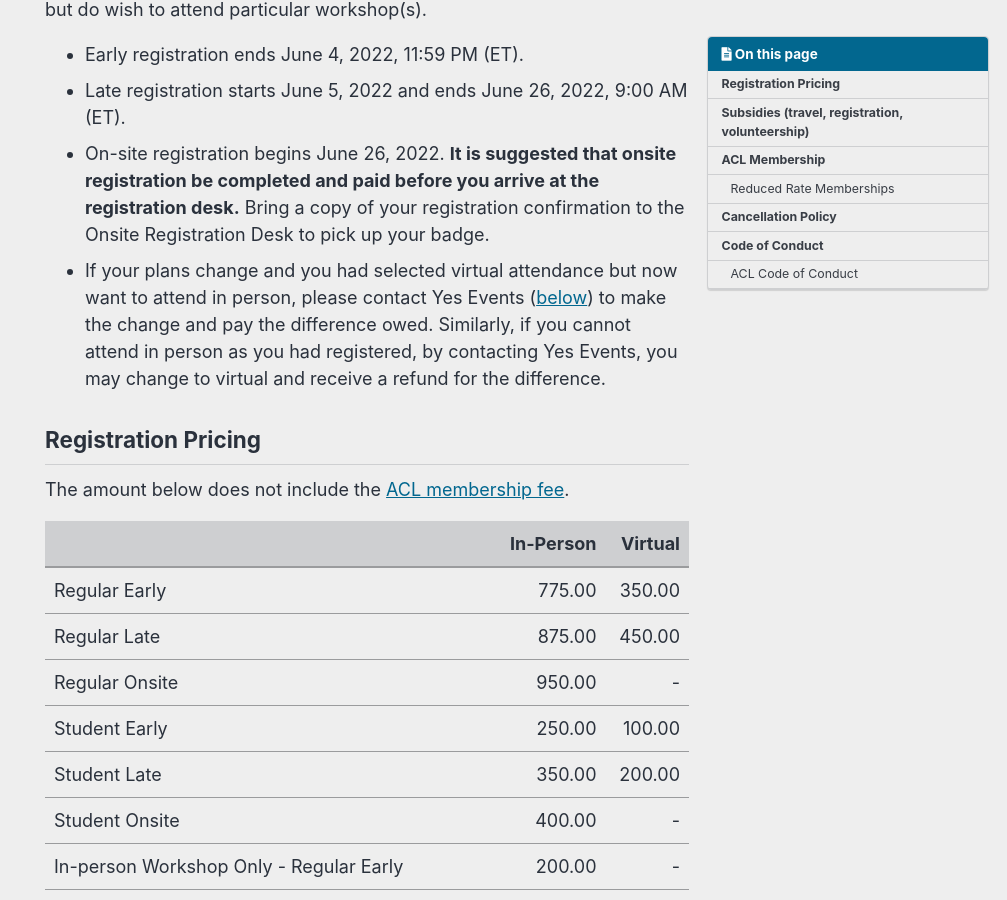
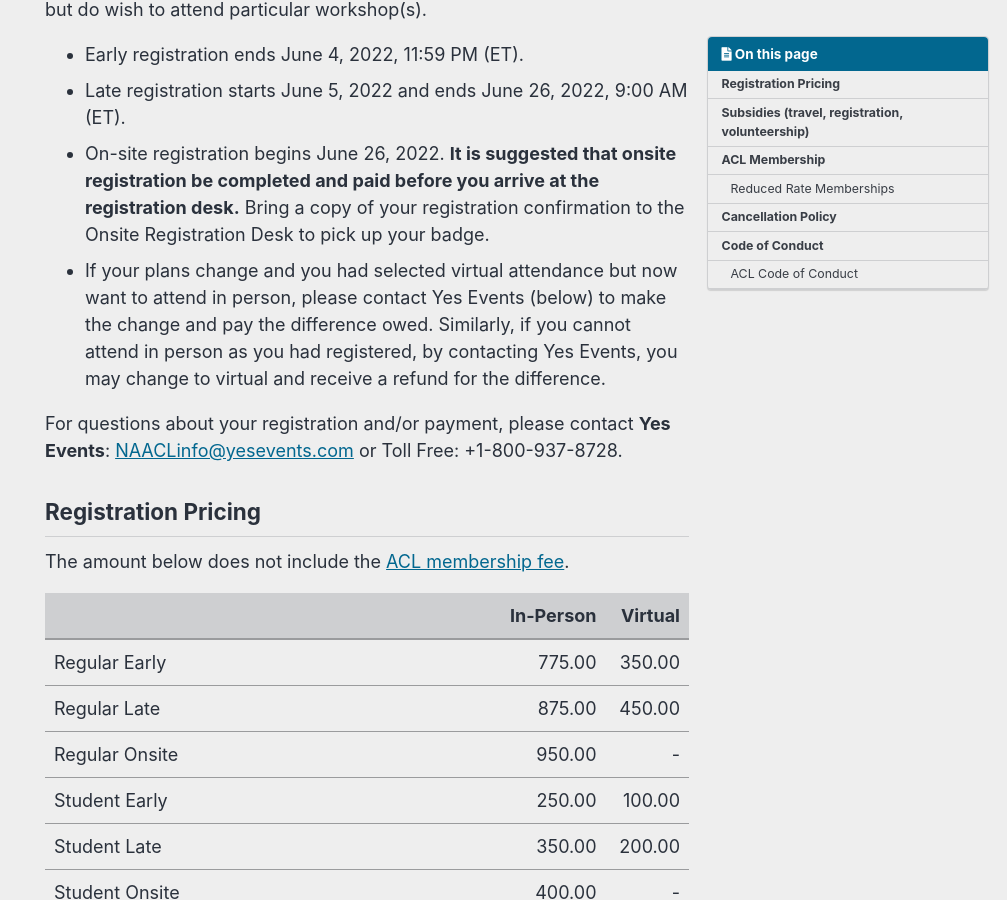
Before and after one commit to naacl-org/naacl-2022-website, a Jekyll site: the page built from _pages/registration.md, in a window 1280 px wide and 900 px high, scrolled down 623 px. Shown: the whole window, without its empty margins (273-1280 px from the left). Built offline with Jekyll 4.4.1, drawn with Linux system fonts in a browser that asks for light colours; cached includes are drawn as plain includes; comment, search, counter and statistics services are not loaded; some of the changed text lies outside the part shown.

Commit message:
Moved the contact info

```diff
--- a/_pages/registration.md
+++ b/_pages/registration.md
@@ -18,7 +18,9 @@ Registration opens Tuesday, 17 May 2022.  We have made every effort to keep regi
 * Early registration ends June 4, 2022, 11:59 PM (ET).
 * Late registration starts June 5, 2022 and ends June 26, 2022, 9:00 AM (ET).
 * On-site registration begins June 26, 2022.  **It is suggested that onsite registration be completed and paid before you arrive at the registration desk.**  Bring a copy of your registration confirmation to the Onsite Registration Desk to pick up your badge.
-* If your plans change and you had selected virtual attendance but now want to attend in person, please contact Yes Events ([below](#cancellation-policy)) to make the change and pay the difference owed.  Similarly, if you cannot attend in person as you had registered, by contacting Yes Events, you may change to virtual and receive a refund for the difference.
+* If your plans change and you had selected virtual attendance but now want to attend in person, please contact Yes Events (below) to make the change and pay the difference owed.  Similarly, if you cannot attend in person as you had registered, by contacting Yes Events, you may change to virtual and receive a refund for the difference.
+
+For questions about your registration and/or payment, please contact **Yes Events**: <NAACLinfo@yesevents.com> or Toll Free: +1-800-937-8728.
 
 ## Registration Pricing
 
```
Also changed, not shown: other parts of _pages/registration.md (+0 -3 lines).
